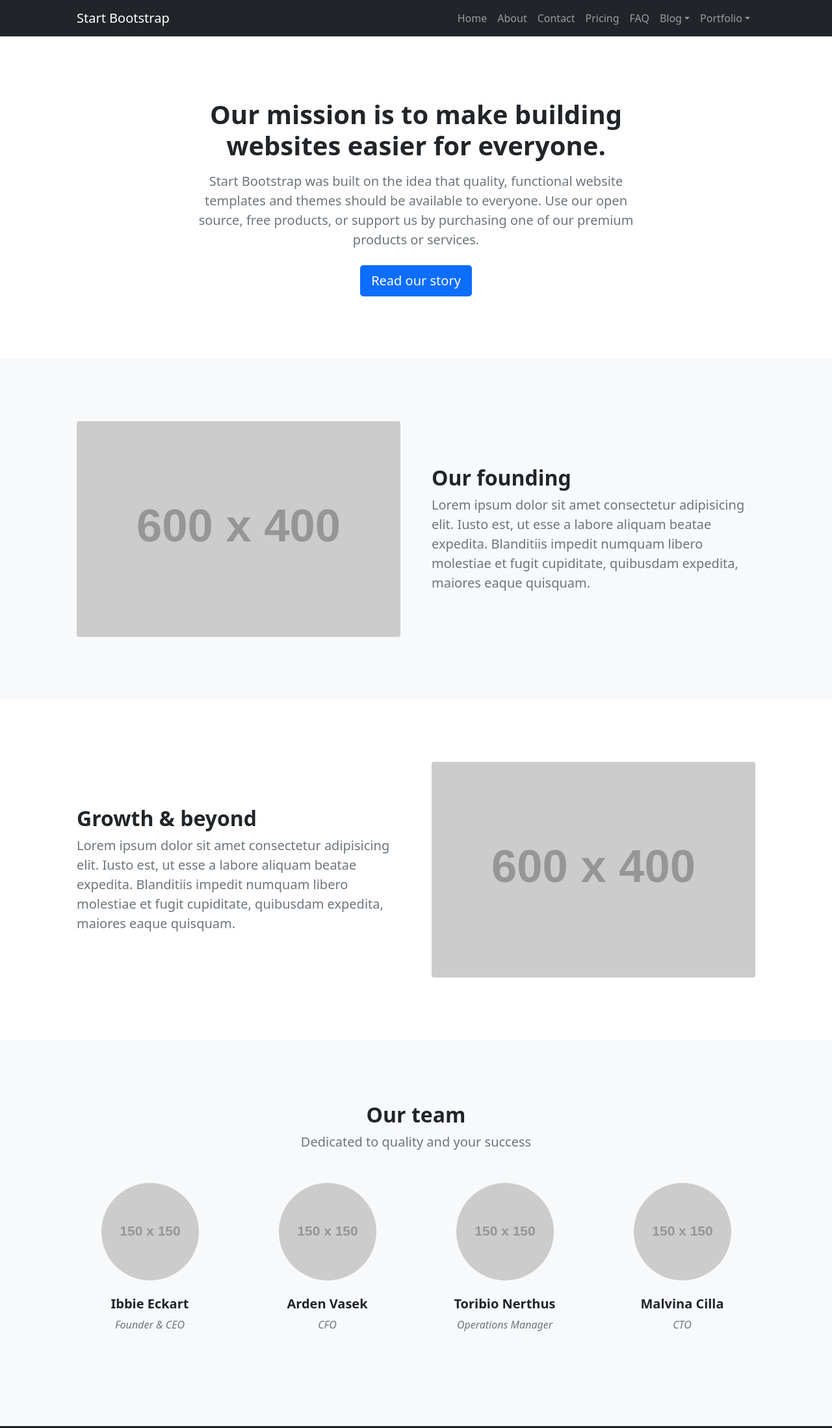
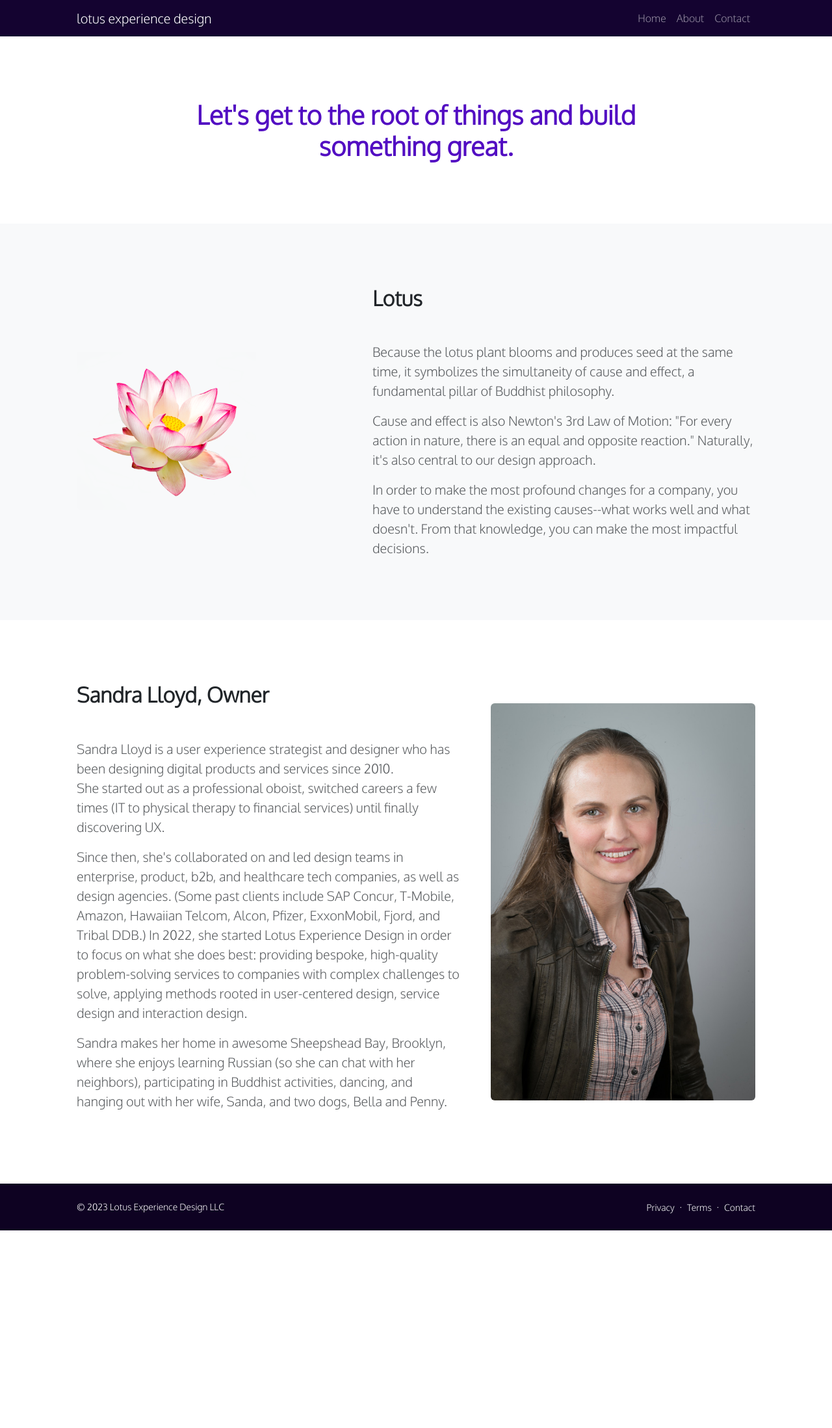
Before and after one commit to sandblasta/lotusexperiencedesign.github.io, a website: page about.html in a window 1280 px wide. Shown: the top 2197 px of the page at 65% size. After the commit the page ends 1893 px from the top, so only its background shows below. Drawn offline with nearby package versions, Linux system fonts and the light colour scheme; placeholder pictures from the web are drawn by us.

Commit message:
created contact page and added images to it.

```diff
--- a/about.html
+++ b/about.html
@@ -1,33 +1,47 @@
 <!DOCTYPE html>
 <html lang="en">
-    <head>
+   <head>
         <meta charset="utf-8" />
         <meta name="viewport" content="width=device-width, initial-scale=1, shrink-to-fit=no" />
         <meta name="description" content="" />
         <meta name="author" content="" />
-        <title>Modern Business - Start Bootstrap Template</title>
+        <!-- social sharing thumbnail -->
+        <meta property="og:image" content="assets/Lotus_logo_stacked.png">
+        <meta property="og:image:type" content="image/png">
+        <meta property="og:image:width" content="559">
+        <meta property="og:image:height" content="649">
+
+        <title>Lotus Experience Design</title>
         <!-- Favicon-->
-        <link rel="icon" type="image/x-icon" href="assets/favicon.ico" />
-        <!-- Bootstrap icons-->
-        <link href="https://cdn.jsdelivr.net/npm/bootstrap-icons@1.5.0/font/bootstrap-icons.css" rel="stylesheet" />
+        <link rel="icon" type="image/x-icon" href="assets/lotusxd_favicon.ico" />
         <!-- Core theme CSS (includes Bootstrap)-->
-        <link href="css/styles.css" rel="stylesheet" />
+        <link rel="stylesheet" href="css/styles.css" />
+        <link rel="stylesheet" href="main.css" />
+
+        <!-- Bootstrap icons -->
+        <link rel="stylesheet" href="https://cdn.jsdelivr.net/npm/bootstrap-icons@1.10.3/font/bootstrap-icons.css">
+        <!-- Google fonts -->
+        <link rel="preconnect" href="https://fonts.googleapis.com">
+        <link rel="preconnect" href="https://fonts.gstatic.com" crossorigin>
+        <link href="https://fonts.googleapis.com/css2?family=Oxygen:wght@300&display=swap" rel="stylesheet">
+        <!-- <link href="https://fonts.googleapis.com/css2?family=Oxygen:wght@300;400;700&display=swap" rel="stylesheet"> -->
     </head>
     <body class="d-flex flex-column">
         <main class="flex-shrink-0">
             <!-- Navigation-->
-            <nav class="navbar navbar-expand-lg navbar-dark bg-dark">
-                <div class="container px-5">
-                    <a class="navbar-brand" href="index.html">Start Bootstrap</a>
-                    <button class="navbar-toggler" type="button" data-bs-toggle="collapse" data-bs-target="#navbarSupportedContent" aria-controls="navbarSupportedContent" aria-expanded="false" aria-label="Toggle navigation"><span class="navbar-toggler-icon"></span></button>
+            <nav class="navbar navbar-expand-lg navbar-dark bg-purple">
+                <div class="container px-5 d-flex">
+                    <a id="topnav" class="full-text navbar-brand me-auto" href="index.html">lotus experience design</a>
+                    <a id="topnav" class="short-text navbar-brand me-auto" href="index.html">lotus</a>
+                    <button class="navbar-toggler ms-auto" type="button" data-bs-toggle="collapse" data-bs-target="#navbarSupportedContent" aria-controls="navbarSupportedContent" aria-expanded="false" aria-label="Toggle navigation"><span class="navbar-toggler-icon"></span></button>
                     <div class="collapse navbar-collapse" id="navbarSupportedContent">
                         <ul class="navbar-nav ms-auto mb-2 mb-lg-0">
                             <li class="nav-item"><a class="nav-link" href="index.html">Home</a></li>
                             <li class="nav-item"><a class="nav-link" href="about.html">About</a></li>
                             <li class="nav-item"><a class="nav-link" href="contact.html">Contact</a></li>
-                            <li class="nav-item"><a class="nav-link" href="pricing.html">Pricing</a></li>
-                            <li class="nav-item"><a class="nav-link" href="faq.html">FAQ</a></li>
-                            <li class="nav-item dropdown">
+                            <!-- <li class="nav-item"><a class="nav-link" href="pricing.html">Pricing</a></li>
+                            <li class="nav-item"><a class="nav-link" href="faq.html">FAQ</a></li> -->
+                            <!-- <li class="nav-item dropdown">
                                 <a class="nav-link dropdown-toggle" id="navbarDropdownBlog" href="#" role="button" data-bs-toggle="dropdown" aria-expanded="false">Blog</a>
                                 <ul class="dropdown-menu dropdown-menu-end" aria-labelledby="navbarDropdownBlog">
                                     <li><a class="dropdown-item" href="blog-home.html">Blog Home</a></li>
@@ -40,7 +54,7 @@
                                     <li><a class="dropdown-item" href="portfolio-overview.html">Portfolio Overview</a></li>
                                     <li><a class="dropdown-item" href="portfolio-item.html">Portfolio Item</a></li>
                                 </ul>
-                            </li>
+                            </li> -->
                         </ul>
                     </div>
                 </div>
@@ -51,9 +65,9 @@
                     <div class="row justify-content-center">
                         <div class="col-lg-8 col-xxl-6">
                             <div class="text-center my-5">
-                                <h1 class="fw-bolder mb-3">Our mission is to make building websites easier for everyone.</h1>
-                                <p class="lead fw-normal text-muted mb-4">Start Bootstrap was built on the idea that quality, functional website templates and themes should be available to everyone. Use our open source, free products, or support us by purchasing one of our premium products or services.</p>
-                                <a class="btn btn-primary btn-lg" href="#scroll-target">Read our story</a>
+                                <h1 class="fw-bolder mb-3">Let's get to the root of things and build something great.</h1>
+                                <!-- <p class="lead fw-normal text-muted mb-4">Start Bootstrap was built on the idea that quality, functional website templates and themes should be available to everyone. Use our open source, free products, or support us by purchasing one of our premium products or services.</p> -->
+                                <!-- <a class="btn btn-primary btn-lg" href="#scroll-target">Read our story</a> -->
                             </div>
                         </div>
                     </div>
@@ -61,12 +75,26 @@
             </header>
             <!-- About section one-->
             <section class="py-5 bg-light" id="scroll-target">
+                <!-- <div class="container px-5 my-5" >
+                    <div class="row gx-5 align-items-center bg-image card shadow-1-strong" style="background-image: url('assets/AdobeStock_305644727.jpeg'); height: 50vh;">
+                        <div class="col-lg-6"></div>
+                        <div class="col-lg-6">
+                            <h2 class="fw-bolder">LOTUS</h2>
+                            <p class="lead fw-normal text-muted mb-0">Because the lotus plant can both bloom and produce seed at the same time, it symbolizes the simultaneity of cause and effect, well-documented in Buddhism, and in scientific form via Newton's 3rd law: "For every action in nature, there is an equal and opposite reaction."</p>
+                            <p class="lead fw-normal text-muted mb-0">Cause and effect is central to our design approach. In order to realize the most effective changes for a company, the best course of action is to understand the existing causes--what works well and what doesn't-- then, based upon that knowledge, take actions (i.e., create designs) that most profoundly affect the outcome.</p>
+                        </div>
+                    </div>
+                </div> -->
                 <div class="container px-5 my-5">
                     <div class="row gx-5 align-items-center">
-                        <div class="col-lg-6"><img class="img-fluid rounded mb-5 mb-lg-0" src="https://dummyimage.com/600x400/343a40/6c757d" alt="..." /></div>
-                        <div class="col-lg-6">
-                            <h2 class="fw-bolder">Our founding</h2>
-                            <p class="lead fw-normal text-muted mb-0">Lorem ipsum dolor sit amet consectetur adipisicing elit. Iusto est, ut esse a labore aliquam beatae expedita. Blanditiis impedit numquam libero molestiae et fugit cupiditate, quibusdam expedita, maiores eaque quisquam.</p>
+                        <div class="col-lg-5"><img class="img-fluid rounded mb-5 mb-lg-0" src="assets/lotusflower_pink.png" alt="..." /></div>
+                        <div class="col-lg-7">
+                            <h2 class="fw-bolder mb-5">Lotus</h2>
+                            <p class="lead fw-normal text-muted mb-0">Because the lotus plant blooms and produces seed at the same time, it symbolizes the simultaneity of cause and effect, a fundamental pillar of Buddhist philosophy.</p>
+                            <p></p>
+                            <p class="lead fw-normal text-muted mb-0">Cause and effect is also Newton's 3rd Law of Motion: "For every action in nature, there is an equal and opposite reaction." Naturally, it's also central to our design approach.</p>
+                            <p></p>
+                            <p class="lead fw-normal text-muted mb-0">In order to make the most profound changes for a company, you have to understand the existing causes--what works well and what doesn't. From that knowledge, you can make the most impactful decisions.</p>
                         </div>
                     </div>
                 </div>
@@ -75,16 +103,24 @@
             <section class="py-5">
                 <div class="container px-5 my-5">
                     <div class="row gx-5 align-items-center">
-                        <div class="col-lg-6 order-first order-lg-last"><img class="img-fluid rounded mb-5 mb-lg-0" src="https://dummyimage.com/600x400/343a40/6c757d" alt="..." /></div>
-                        <div class="col-lg-6">
-                            <h2 class="fw-bolder">Growth &amp; beyond</h2>
-                            <p class="lead fw-normal text-muted mb-0">Lorem ipsum dolor sit amet consectetur adipisicing elit. Iusto est, ut esse a labore aliquam beatae expedita. Blanditiis impedit numquam libero molestiae et fugit cupiditate, quibusdam expedita, maiores eaque quisquam.</p>
-                        </div>
+                        <div class="col-lg-5 order-first order-lg-last"><img class="img-fluid rounded mb-5 mb-lg-0" src="assets/sandra_headshot_web.jpg" alt="Headshot of Sandra Lloyd, owner of Lotus" /></div>
+                        <div class="col-lg-7">
+                            <h2 class="fw-bolder mb-5">Sandra Lloyd, Owner</h2>
+                            <p class="lead fw-normal text-muted mb-0">Sandra Lloyd is a user experience strategist and designer who has been designing digital products and services since 2010.
+                                <p class="lead fw-normal text-muted mb-0">She started out as a professional oboist, switched careers a few times (IT to physical therapy to financial services) until finally discovering UX.
+                                </p>
+                                <p></p>
+                                <p class="lead fw-normal text-muted mb-0">Since then, she's collaborated on and led design teams in enterprise, product, b2b, and healthcare tech companies, as well as design agencies. (Some past clients include SAP Concur, T-Mobile, Amazon, Hawaiian Telcom, Alcon, Pfizer, ExxonMobil, Fjord, and Tribal DDB.) In 2022, she started Lotus Experience Design in order to focus on what she does best: providing bespoke, high-quality problem-solving services to companies with complex challenges to solve, applying methods rooted in user-centered design, service design and interaction design.
+                                </p>
+                                <p></p>
+                                <p class="lead fw-normal text-muted mb-0">Sandra makes her home in awesome Sheepshead Bay, Brooklyn, where she enjoys learning Russian (so she can chat with her neighbors), participating in Buddhist activities, dancing, and hanging out with her wife, Sanda, and two dogs, Bella and Penny.</p>
+                                </p>
+                            </div>
                     </div>
                 </div>
             </section>
             <!-- Team members section-->
-            <section class="py-5 bg-light">
+            <!-- <section class="py-5 bg-light">
                 <div class="container px-5 my-5">
                     <div class="text-center">
                         <h2 class="fw-bolder">Our team</h2>
@@ -121,19 +157,19 @@
                         </div>
                     </div>
                 </div>
-            </section>
+            </section> -->
         </main>
         <!-- Footer-->
-        <footer class="bg-dark py-4 mt-auto">
+        <footer class="bg-purple-dark py-4 mt-auto">
             <div class="container px-5">
                 <div class="row align-items-center justify-content-between flex-column flex-sm-row">
-                    <div class="col-auto"><div class="small m-0 text-white">Copyright &copy; Your Website 2022</div></div>
+                    <div class="col-auto"><div class="small m-0 text-white">&copy; 2023  Lotus Experience Design LLC</div></div>
                     <div class="col-auto">
-                        <a class="link-light small" href="#!">Privacy</a>
+                        <a class="link-light small text-decoration-none" href="#!">Privacy</a>
                         <span class="text-white mx-1">&middot;</span>
-                        <a class="link-light small" href="#!">Terms</a>
+                        <a class="link-light small text-decoration-none" href="#!">Terms</a>
                         <span class="text-white mx-1">&middot;</span>
-                        <a class="link-light small" href="#!">Contact</a>
+                        <a class="link-light small text-decoration-none" href="contact.html">Contact</a>
                     </div>
                 </div>
             </div>
```
Also changed, not shown: contact.html (+1 -1 lines), index.html (+1 -1 lines), assets/lotusflower_peach.jpg (added), assets/lotusflower_peach.png (added), assets/lotusflower_pink.png (added), assets/sandra_headshot_web.jpg (added), css/styles.css, 3 other files.
